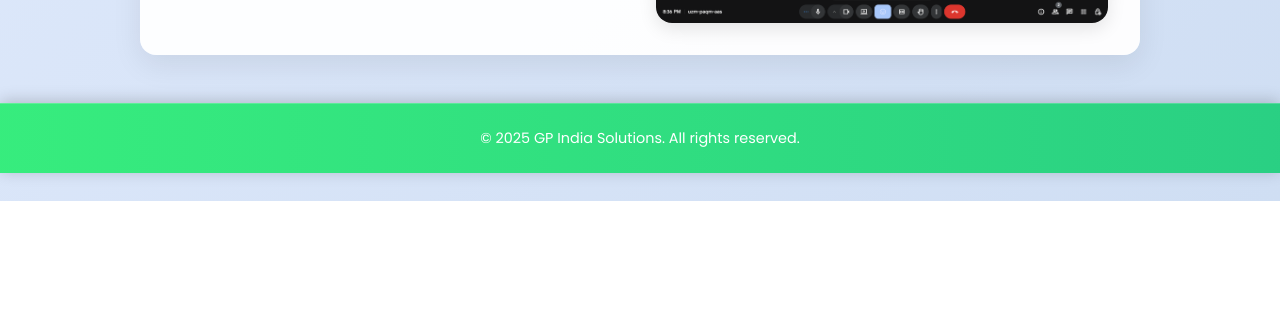
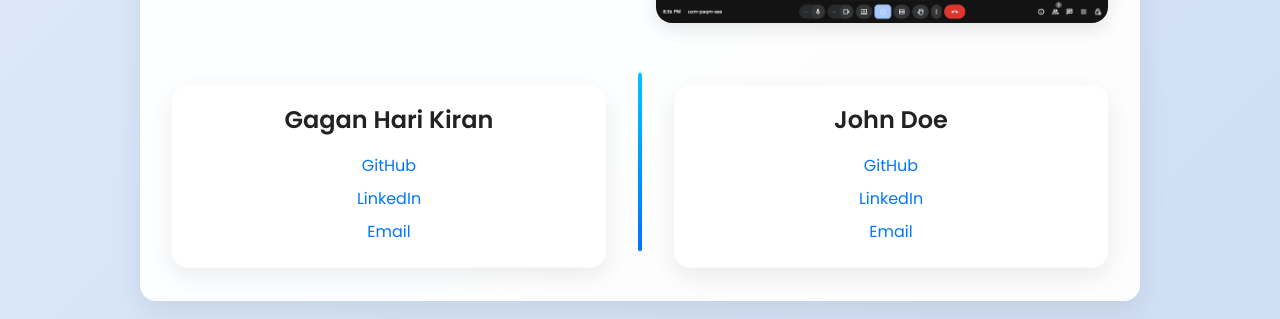
Before and after one commit to Gaganharikiranmarella/gp-ind-sol, a React (Vite) app: page / in a window 1280 px wide. Shown: the part 599-918 px from the top of the page. Before the commit the page ends 800 px from the top, so only its background shows below. Built offline with nearby package versions, Linux system fonts and the light colour scheme; no server answers.

Commit message:
added socials

```diff
--- /dev/null
+++ b/src/components/SocialsSection.css
@@ -0,0 +1,65 @@
+.socials-section {
+  display: flex;
+  justify-content: center;
+  align-items: flex-start;
+  margin-top: 4rem;
+  gap: 2rem;
+  flex-wrap: wrap;
+}
+
+.person {
+  flex: 1;
+  min-width: 250px;
+  padding: 1rem 2rem;
+  background: rgba(255, 255, 255, 0.95);
+  border-radius: 16px;
+  box-shadow: 0 8px 24px rgba(0, 0, 0, 0.08);
+  text-align: center;
+  animation: float 3s ease-in-out infinite;
+}
+
+.person h3 {
+  margin-bottom: 1rem;
+  font-size: 1.5rem;
+  color: var(--text-main);
+}
+
+.person ul {
+  list-style: none;
+  padding: 0;
+}
+
+.person li {
+  margin: 0.5rem 0;
+}
+
+.person a {
+  color: #0077ff;
+  font-weight: 500;
+  text-decoration: none;
+}
+
+.person a:hover {
+  text-decoration: underline;
+}
+
+/* Blue Animated Divider */
+.divider {
+  width: 4px;
+  height: 150px;
+  background: linear-gradient(180deg, #00c6ff, #0072ff);
+  animation: pulse 2s infinite alternate;
+  border-radius: 4px;
+}
+
+@keyframes pulse {
+  0% { transform: scaleY(0.8); }
+  100% { transform: scaleY(1.2); }
+}
+
+/* Optional float animation for cards */
+@keyframes float {
+  0% { transform: translateY(0); }
+  50% { transform: translateY(-6px); }
+  100% { transform: translateY(0); }
+}
--- /dev/null
+++ b/src/components/SocialsSection.jsx
@@ -0,0 +1,33 @@
+import React from 'react';
+import './SocialsSection.css';
+
+const SocialsSection = () => {
+  return (
+    <section className="socials-section">
+      {/* Person 1 */}
+      <div className="person">
+        <h3>Gagan Hari Kiran</h3>
+        <ul>
+          <li><a href="https://github.com/your-github" target="_blank">GitHub</a></li>
+          <li><a href="https://linkedin.com/in/your-linkedin" target="_blank">LinkedIn</a></li>
+          <li><a href="mailto:your@email.com">Email</a></li>
+        </ul>
+      </div>
+
+      {/* Blue animated divider */}
+      <div className="divider"></div>
+
+      {/* Person 2 */}
+      <div className="person">
+        <h3>John Doe</h3>
+        <ul>
+          <li><a href="https://github.com/johndoe" target="_blank">GitHub</a></li>
+          <li><a href="https://linkedin.com/in/johndoe" target="_blank">LinkedIn</a></li>
+          <li><a href="mailto:johndoe@email.com">Email</a></li>
+        </ul>
+      </div>
+    </section>
+  );
+};
+
+export default SocialsSection;
--- a/src/pages/Home.jsx
+++ b/src/pages/Home.jsx
@@ -1,5 +1,6 @@
 import NewsSlider from '../components/NewsSlider';
 import AchievementsSection from '../components/AchievementsSection';
+import SocialsSection from '../components/SocialsSection';
 
 const Home = () => (
   <>
@@ -12,6 +13,9 @@ const Home = () => (
 
       {/* Our Latest Achievements */}
       <AchievementsSection />
+
+      {/* Social Links Section */}
+      <SocialsSection />
     </main>
   </>
 );
```
